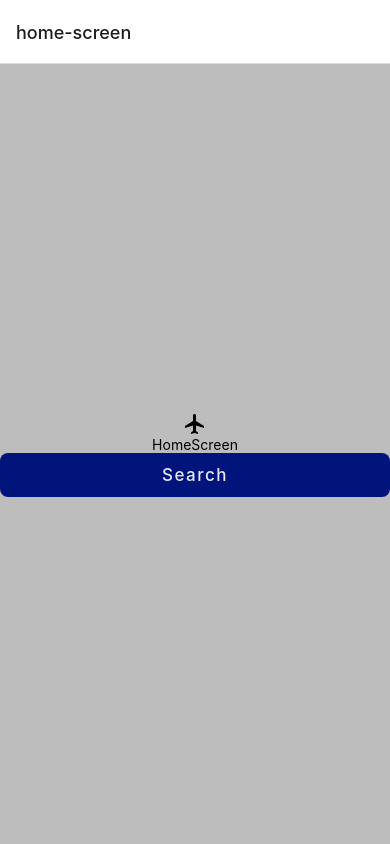
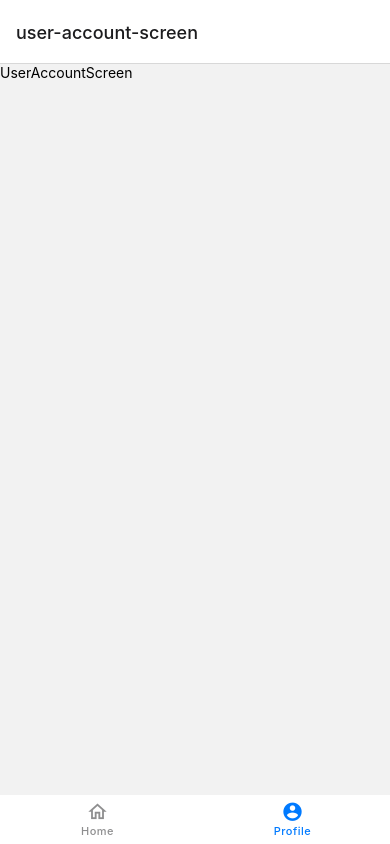
Before and after one commit to annnmol/rn-jetsetgo, a React Native app: screen /profile-tab in a window 390 px wide. Built offline with nearby package versions, Linux system fonts and the light colour scheme.

Commit message:
routes added

```diff
--- /dev/null
+++ b/app/routes/bottom-tabs-navigator.tsx
@@ -0,0 +1,69 @@
+import React from "react";
+import { StyleSheet } from "react-native";
+import { MaterialCommunityIcons } from "@expo/vector-icons";
+import { createBottomTabNavigator } from "@react-navigation/bottom-tabs";
+
+//user defined components
+import HomeNavigator from "./home-navigator";
+import ProfileNavigator from "./profile-navigator";
+
+const Tab = createBottomTabNavigator();
+
+const BottomTabsNavigator = () => {
+  return (
+    <Tab.Navigator
+      screenOptions={{
+        headerShown: false,
+        tabBarShowLabel: true,
+        tabBarStyle: styles.customTabBarStyle,
+        tabBarLabelStyle: styles.customTabBarLabelStyle,
+      }}
+      initialRouteName="home-tab"
+    >
+      <Tab.Screen
+        name="home-tab"
+        component={HomeNavigator}
+        options={{
+          tabBarIcon: ({ focused, size, color }) => (
+            <MaterialCommunityIcons
+              name={focused ? "home" : "home-outline"}
+              size={22}
+              color={color}
+            />
+          ),
+          tabBarLabel: "Home",
+        }}
+      />
+      <Tab.Screen
+        name="profile-tab"
+        component={ProfileNavigator}
+        options={{
+          tabBarIcon: ({ focused, size, color }) => (
+            <MaterialCommunityIcons
+              name={focused ? "account-circle" : "account-circle-outline"}
+              size={22}
+              color={color}
+            />
+          ),
+          tabBarLabel: "Profile",
+        }}
+      />
+    </Tab.Navigator>
+  );
+};
+
+export default BottomTabsNavigator;
+
+const styles = StyleSheet.create({
+  customTabBarStyle: {
+    borderTopWidth: 0,
+    paddingBottom: 6,
+    paddingTop: 4,
+  },
+
+  customTabBarLabelStyle: {
+    fontSize: 11,
+    fontWeight: "500",
+    letterSpacing: 0.5,
+  },
+});
--- a/app/routes/home-tab-navigator.tsx
+++ b/app/routes/home-navigator.tsx
@@ -9,15 +9,19 @@ import ViewOrderScreen from "@/screens/home-tab/view-order-screen";
 
 const Stack = createStackNavigator();
 
-const HomeTabNavigator = () => {
+const HomeNavigator = () => {
   return (
     <Stack.Navigator initialRouteName={"home-screen"}>
-      <Stack.Screen name="home-screen" component={HomeScreen} />
-      <Stack.Screen name="search-screen" component={SearchScreen} />
+      <Stack.Screen
+        name="home-screen"
+        component={HomeScreen}
+        options={{ presentation: "card", headerShown: false }}
+      />
+      <Stack.Screen name="search-screen" component={SearchScreen} options={{ presentation: "modal", headerShown: true }}/>
       <Stack.Screen name="details-screen" component={DetailsScreen} />
       <Stack.Screen name="view-order-screen" component={ViewOrderScreen} />
     </Stack.Navigator>
   );
 };
 
-export default HomeTabNavigator;
+export default HomeNavigator;
--- /dev/null
+++ b/app/routes/profile-navigator.tsx
@@ -0,0 +1,21 @@
+import React from "react";
+import { createStackNavigator } from "@react-navigation/stack";
+
+//user defined components
+import UserAccountScreen from "@/screens/profile-tab/user-account-screen";
+
+const Stack = createStackNavigator();
+
+const ProfileNavigator = () => {
+  return (
+    <Stack.Navigator initialRouteName={"user-account-screen"}>
+      <Stack.Screen
+        name="user-account-screen"
+        component={UserAccountScreen}
+        options={{ presentation: "card", headerShown: true }}
+      />
+    </Stack.Navigator>
+  );
+};
+
+export default ProfileNavigator;
--- a/app/routes/root-navigator.tsx
+++ b/app/routes/root-navigator.tsx
@@ -2,12 +2,12 @@ import React from "react";
 import { NavigationContainer } from "@react-navigation/native";
 
 //user defined components
-import HomeTabNavigator from "./home-tab-navigator";
+import BottomTabsNavigator from "./bottom-tabs-navigator";
 
 const RootNavigator = () => {
   return (
     <NavigationContainer>
-     <HomeTabNavigator />
+     <BottomTabsNavigator />
     </NavigationContainer>
   );
 };
--- a/app/screens/home-tab/home-screen.tsx
+++ b/app/screens/home-tab/home-screen.tsx
@@ -14,7 +14,7 @@ interface Props {
   navigation: NavigationProp<any>; // Define the type for navigation
 }
 
-const HomeScreen:React.FC<Props> = ({navigation}) => {
+const HomeScreen = ({navigation}:Props) => {
   // const authSession = useAppStore(useShallow((state) => state.authSession));
   // console.log(
   //   `🚀 ~ file: home-screen.tsx:11 ~ HomeScreen ~ authSession:`,
```
